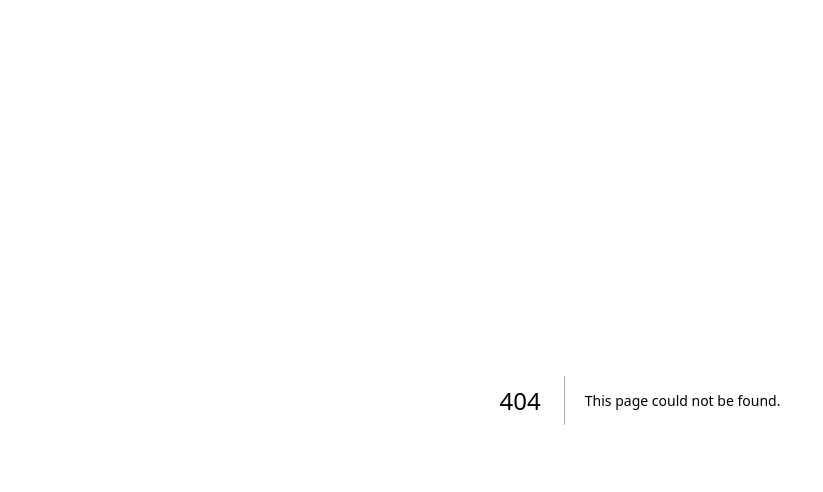
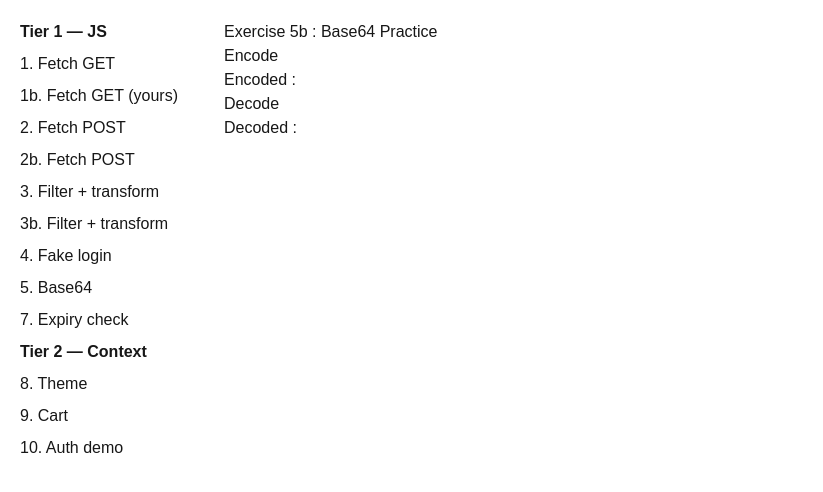
Before and after one commit to Prasidd/progress, a Next.js app: page /practice/tier-1-js/base-demo-2 in a window 1280 px wide. Before the commit this address had no page. Shown: the top 492 px of the page, without its empty margins (0-823 px from the left). Built offline with nearby package versions, Linux system fonts and the light colour scheme.

Commit message:
encoding and decoding for base64

```diff
--- a/app/practice/layout.tsx
+++ b/app/practice/layout.tsx
@@ -12,7 +12,7 @@ export default function PracticeLayout({ children }: { children: React.ReactNode
         <Link href="/practice/tier-1-js/filter-transform">3. Filter + transform</Link>
                 <Link href="/practice/tier-1-js/filter-transform-2">3b. Filter + transform</Link>
         <Link href="/practice/tier-1-js/fake-login">4. Fake login</Link>
-        <Link href="/practice/tier-1-js/base64-demo">5. Base64</Link>
+        <Link href="/practice/tier-1-js/base-demo">5. Base64</Link>
         <Link href="/practice/tier-1-js/expiry-check">7. Expiry check</Link>
         <strong>Tier 2 — Context</strong>
         <Link href="/practice/tier-2-context/theme-demo">8. Theme</Link>
--- /dev/null
+++ b/app/practice/tier-1-js/base-demo-2/page.tsx
@@ -0,0 +1,31 @@
+'use client';
+
+import { useState } from "react";
+
+export default function Base64PracticePage(){
+    const[encoded, setEncoded] = useState('');
+    const [decoed, setDecoded] = useState('')
+
+    function handleEncode(){
+        const obj = {subject : 'Nepali', difficulty : 'easy'};
+        const jsonString = JSON.stringify(obj);
+        const result = btoa(jsonString);
+        setEncoded(result);
+    }
+
+    function handleDecode(){
+        const jsonString = atob(encoded);
+        const obj = JSON.parse(jsonString);
+        setDecoded(JSON.stringify(obj))
+    }
+
+    return(
+        <div>
+            <h1>Exercise 5b : Base64 Practice</h1>
+            <button onClick={handleEncode}>Encode</button>
+            <p  style={{ wordBreak: 'break-all' }}>Encoded : {encoded}</p>
+             <button onClick={handleDecode}>Decode</button>
+            <p  style={{ wordBreak: 'break-all' }}>Decoded : {decoed}</p>
+        </div>
+    )
+}
--- /dev/null
+++ b/app/practice/tier-1-js/base-demo/page.tsx
@@ -0,0 +1,30 @@
+'use client';
+import { useState } from 'react';
+
+export default function Base64DemoPage() {
+  const [encoded, setEncoded] = useState('');
+  const [decoded, setDecoded] = useState('');
+
+  function handleEncode() {
+    const obj = { name: 'prasidd', role: 'admin' };
+    const jsonString = JSON.stringify(obj);
+    const result = btoa(jsonString);
+    setEncoded(result);
+  }
+
+  function handleDecode() {
+    const jsonString = atob(encoded);
+    const obj = JSON.parse(jsonString);
+    setDecoded(JSON.stringify(obj));
+  }
+
+  return (
+    <div>
+      <h1>Exercise 5: Base64 demo</h1>
+      <button onClick={handleEncode}>Encode</button>
+      <p style={{ wordBreak: 'break-all' }}>Encoded: {encoded}</p>
+      <button onClick={handleDecode}>Decode</button>
+      <p>Decoded: {decoded}</p>
+    </div>
+  );
+}
```
Also changed, not shown: 1 other file (tests, documents, lock files or other folders).
